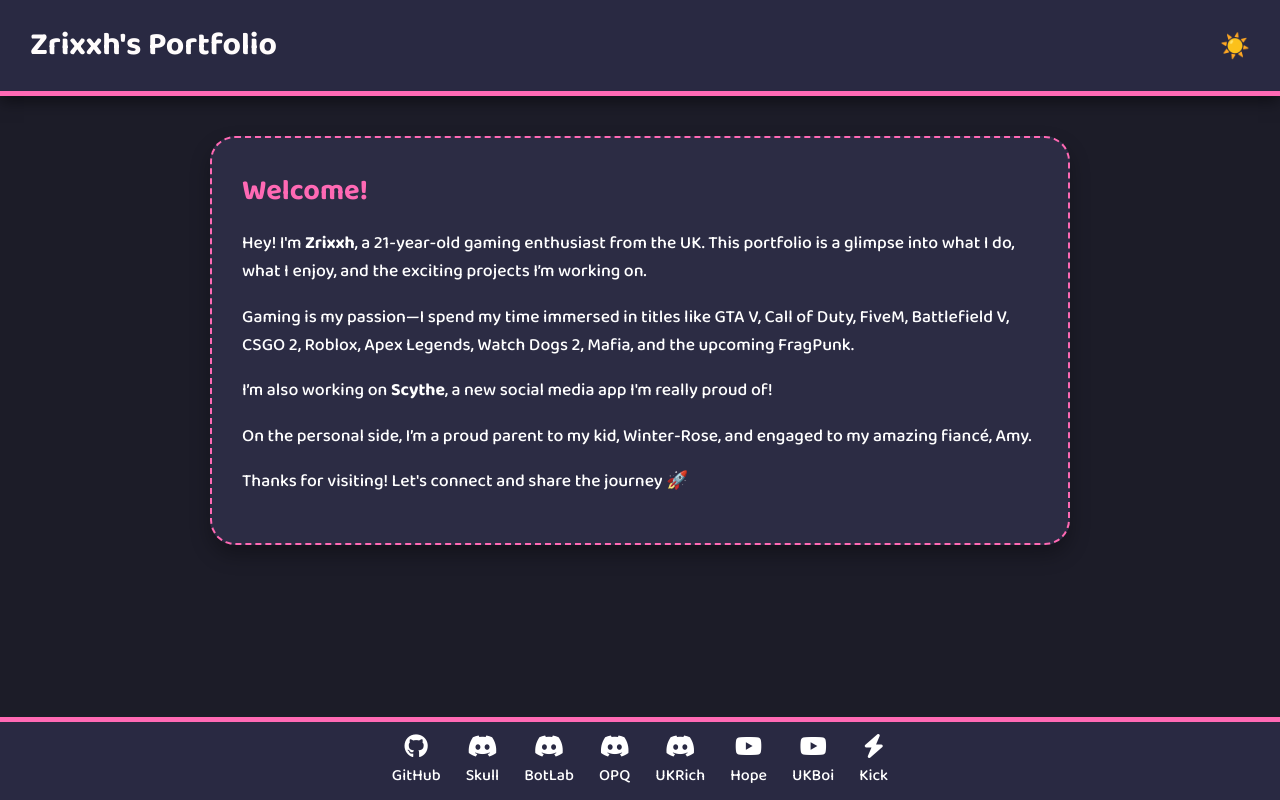
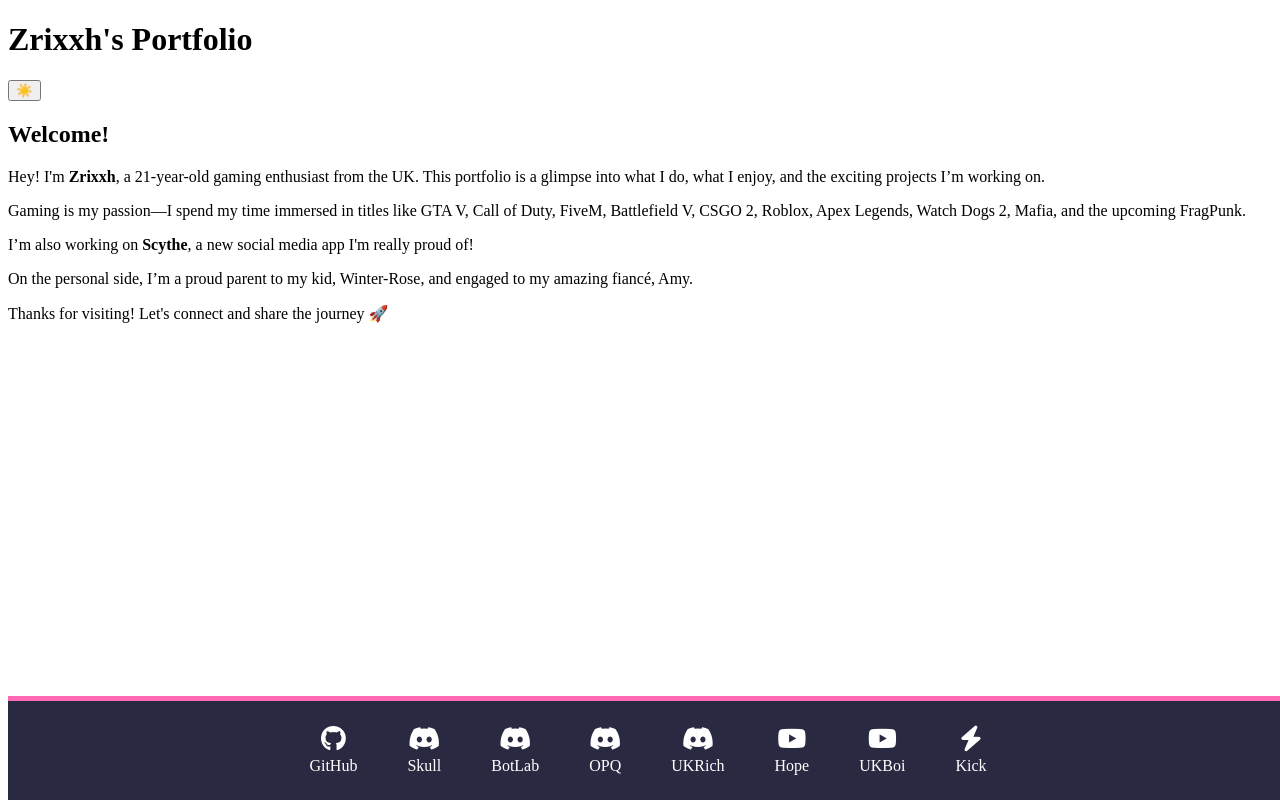
Before and after one commit to zrixxh/my-portfolio, a plain HTML site: page index.html in a window 1280 px wide. Drawn offline with Linux system fonts and the light colour scheme.

Commit message:
Update style.css

```diff
--- a/style.css
+++ b/style.css
@@ -1,75 +1,9 @@
-/* Cartoon style portfolio with light/dark theme */
-@import url('https://fonts.googleapis.com/css2?family=Baloo+2:wght@500;700&display=swap');
-
-* {
-  box-sizing: border-box;
-  margin: 0;
-  padding: 0;
-}
-
-body {
-  font-family: 'Baloo 2', cursive;
-  background-color: #1c1c28;
-  color: #fff;
-  transition: background-color 0.3s ease, color 0.3s ease;
-  padding-bottom: 80px;
-}
-
-.header {
-  background: #292942;
-  padding: 20px 30px;
-  display: flex;
-  justify-content: space-between;
-  align-items: center;
-  border-bottom: 5px solid #ff69b4;
-  box-shadow: 0 5px 15px rgba(0,0,0,0.5);
-}
-
-.header h1 {
-  font-size: 2rem;
-  color: #fffcfc;
-}
-
-#toggle-theme {
-  font-size: 1.5rem;
-  background: transparent;
-  border: none;
-  cursor: pointer;
-  color: #fff;
-}
-
-.main-container {
-  max-width: 900px;
-  margin: 40px auto;
-  padding: 0 20px;
-}
-
-.card {
-  background: #2c2c44;
-  padding: 30px;
-  border-radius: 25px;
-  box-shadow: 0 10px 20px rgba(0,0,0,0.3);
-  margin-bottom: 40px;
-  border: 2px dashed #ff69b4;
-}
-
-.card h2 {
-  font-size: 1.8rem;
-  color: #ff69b4;
-  margin-bottom: 15px;
-}
-
-.card p {
-  margin-bottom: 1em;
-  font-size: 1.1rem;
-}
-
 .footer {
   position: fixed;
   bottom: 0;
   width: 100%;
   background: #292942;
-  padding: 12px 0;
+  padding: 15px 0;
   border-top: 5px solid #ff69b4;
   display: flex;
   justify-content: center;
@@ -80,7 +14,9 @@ body {
   display: flex;
   flex-wrap: wrap;
   justify-content: center;
-  gap: 25px;
+  gap: 30px;
+  padding: 0 20px;
+  max-width: 1000px;
 }
 
 .social-links a {
@@ -90,49 +26,17 @@ body {
   display: flex;
   flex-direction: column;
   align-items: center;
-  transition: transform 0.2s ease;
+  padding: 10px;
+  transition: transform 0.2s ease, background 0.2s ease;
+  border-radius: 12px;
 }
 
 .social-links a:hover {
-  transform: scale(1.2);
+  transform: scale(1.1);
+  background: rgba(255, 255, 255, 0.1);
 }
 
 .social-links i {
-  font-size: 1.5rem;
+  font-size: 1.6rem;
   margin-bottom: 5px;
 }
-
-/* Light Mode */
-body.light {
-  background-color: #f8f9fc;
-  color: #222;
-}
-
-body.light .header {
-  background: #ffffff;
-  border-bottom-color: #00bfff;
-  color: #222;
-}
-
-body.light .card {
-  background: #ffffff;
-  border-color: #00bfff;
-  box-shadow: 0 5px 15px rgba(0,0,0,0.1);
-}
-
-body.light .card h2 {
-  color: #00bfff;
-}
-
-body.light .footer {
-  background: #ffffff;
-  border-top-color: #00bfff;
-}
-
-body.light .social-links a {
-  color: #333;
-}
-
-body.light #toggle-theme {
-  color: #000;
-}
```
